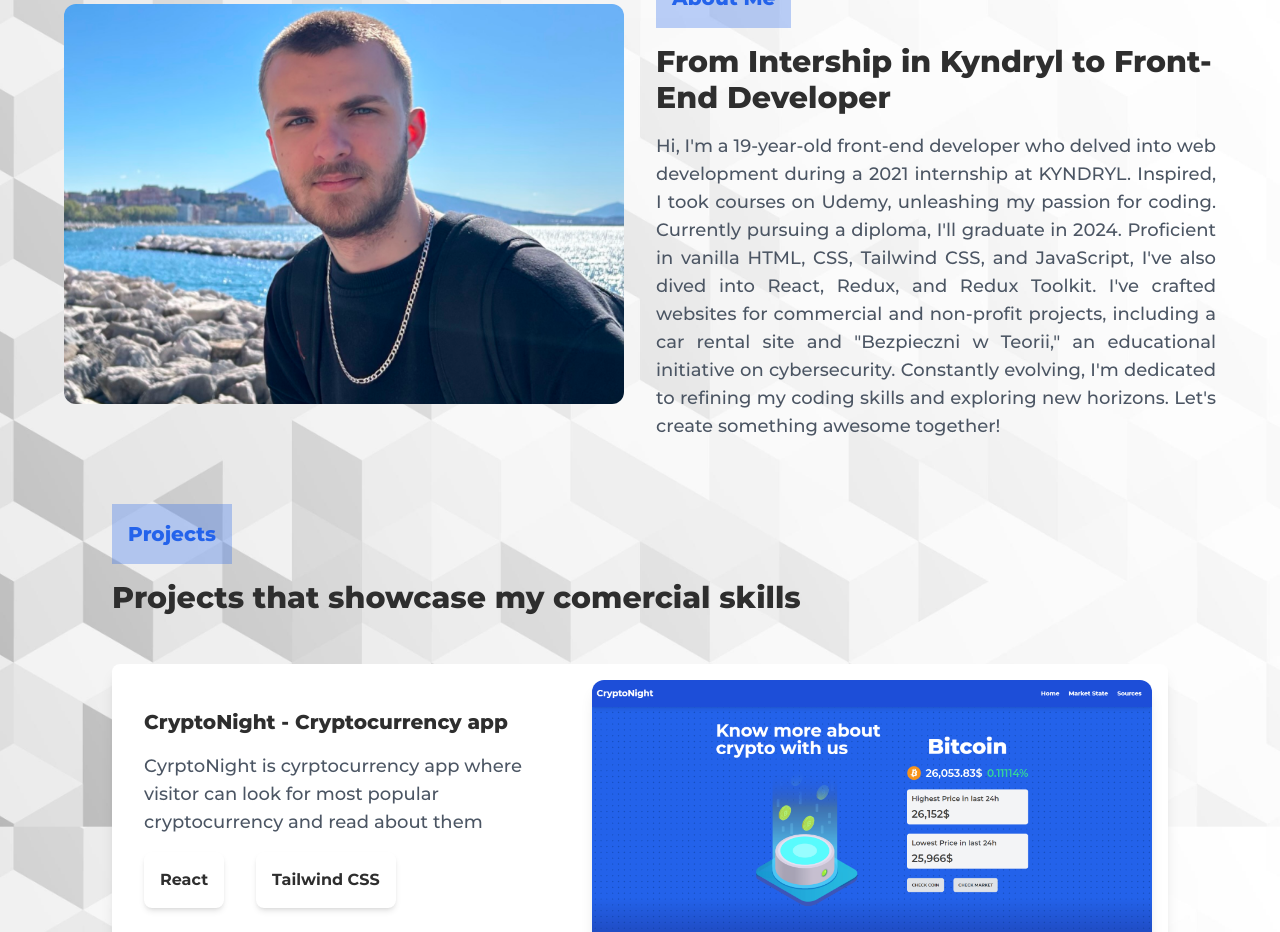
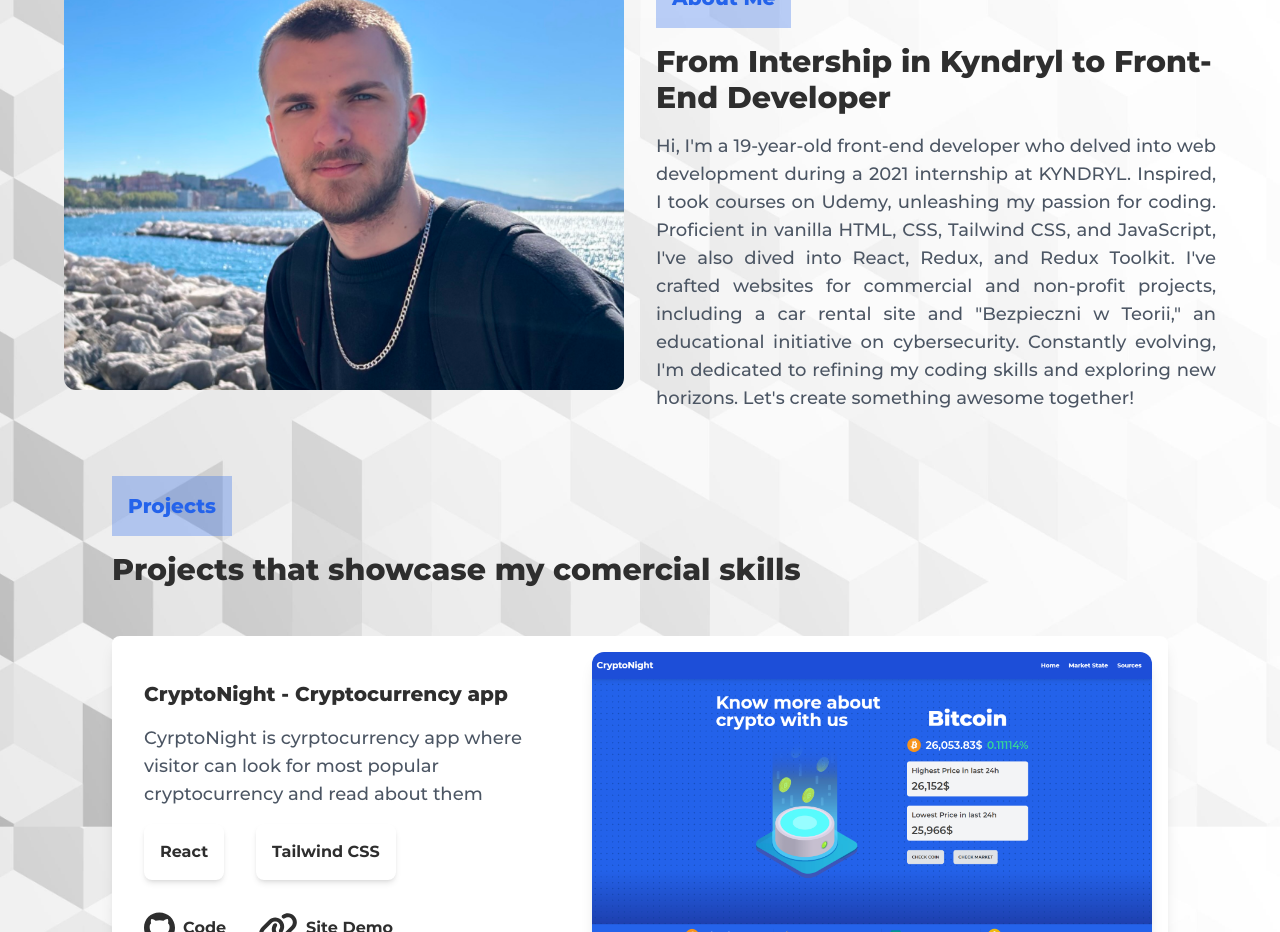
Before and after one commit to k0wal45/portfolio, a React (Create React App) app: page / in a window 1280 px wide. Shown: the part 880-1812 px from the top of the page. Built offline with nearby package versions, Linux system fonts and the light colour scheme.

Commit message:
text fix

```diff
--- a/src/components/About.jsx
+++ b/src/components/About.jsx
@@ -31,7 +31,7 @@ const About = () => {
       <AText
         title='About Me'
         header='From Intership in Kyndryl to Front-End Developer'
-        text={`Hi, I'm a ${yearsPassedSince()}-year-old front-end developer who delved into web development during a 2021 internship at KYNDRYL. Inspired, I took courses on Udemy, unleashing my passion for coding. Currently pursuing a diploma, I'll graduate in 2024. Proficient in vanilla HTML, CSS, Tailwind CSS, and JavaScript, I've also dived into React, Redux, and Redux Toolkit. I've crafted websites for commercial and non-profit projects, including a car rental site and "Bezpieczni w Teorii," an educational initiative on cybersecurity. Constantly evolving, I'm dedicated to refining my coding skills and exploring new horizons. Let's create something awesome together!`}
+        text={`Hi, I'm a ${yearsPassedSince()}-year-old front-end developer who delved into web development during a 2021 internship at KYNDRYL. Inspired, I took courses on Udemy, unleashing my passion for coding. Proficient in vanilla HTML, CSS, Tailwind CSS, and JavaScript, I've also dived into React, Redux, and Redux Toolkit. I've crafted websites for commercial and non-profit projects, including a car rental site and "Bezpieczni w Teorii," an educational initiative on cybersecurity. Constantly evolving, I'm dedicated to refining my coding skills and exploring new horizons. Let's create something awesome together!`}
       />
 
     </section>
```
